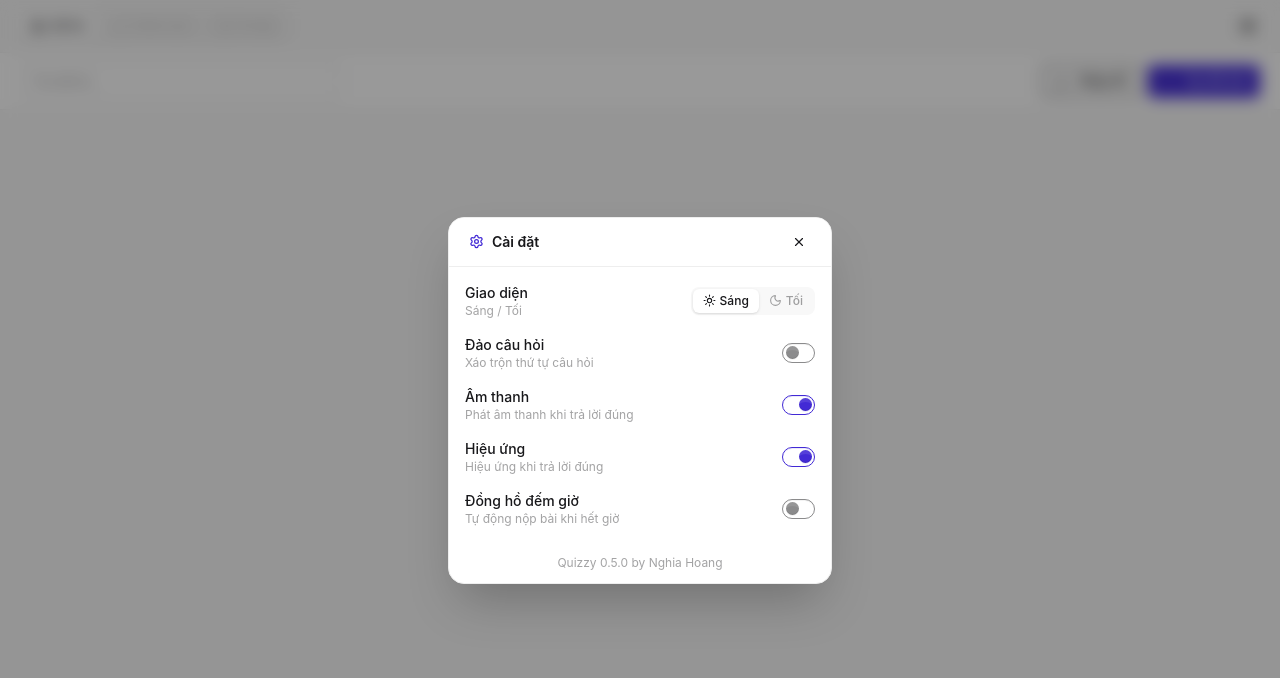
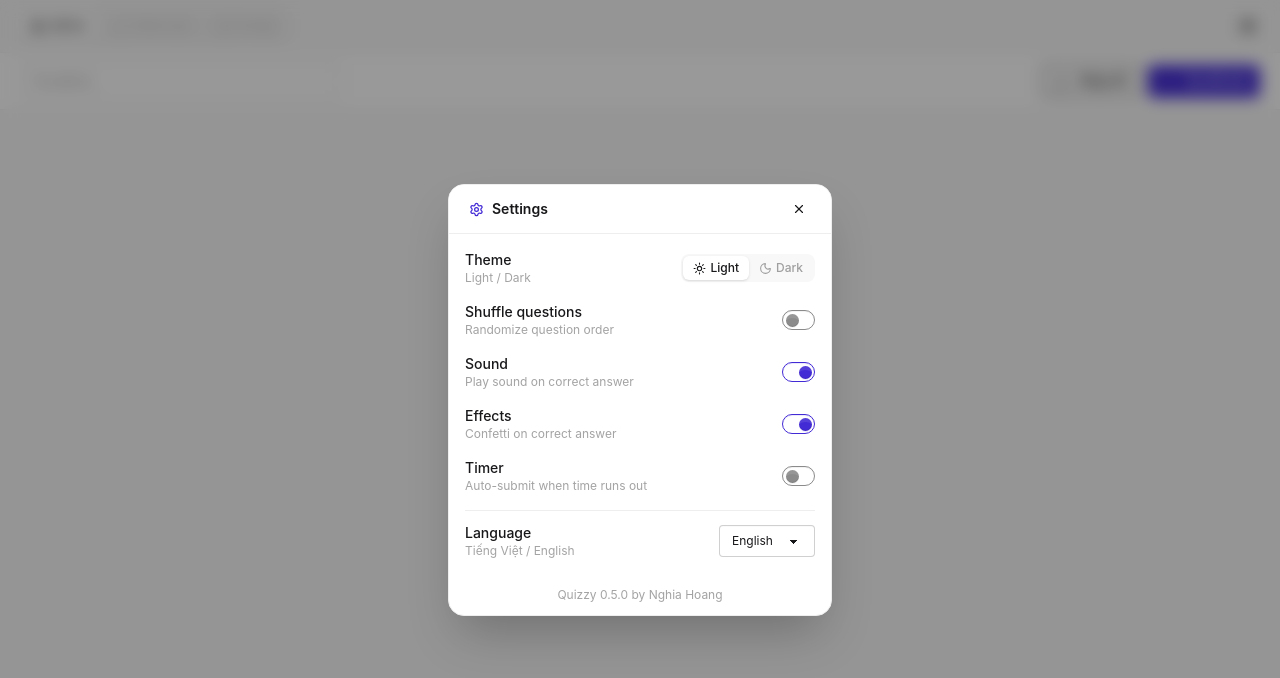
Before and after one commit to nghiaxh/quizzy, a React (Vite) app: page / in a window 1280 px wide. Both pictures are taken after a click on the button 1248 px from the left and 26 px from the top of the page. Shown: the top 678 px of the page. Built offline with nearby package versions, Linux system fonts and the light colour scheme; the HTML template or start-up script is replaced by a standard one.

Commit message:
feat(settings): add language selector to settings modal

```diff
--- a/src/components/SettingsModal.tsx
+++ b/src/components/SettingsModal.tsx
@@ -1,5 +1,7 @@
 import { Settings, X, Sun, Moon } from "lucide-react";
 import { useQuizStore } from "../store/quizStore";
+import { useTranslation } from "../i18n/useTranslation";
+import type { Language } from "../i18n/translations";
 
 interface SettingsModalProps {
   theme: "light" | "dark";
@@ -8,7 +10,8 @@ interface SettingsModalProps {
 }
 
 export default function SettingsModal({ theme, setTheme, onClose }: SettingsModalProps) {
-  const { shuffleQuestions, setShuffleQuestions, soundEnabled, setSoundEnabled, effectsEnabled, setEffectsEnabled, timerEnabled, setTimerEnabled, timerMinutes, setTimerMinutes } = useQuizStore();
+  const { shuffleQuestions, setShuffleQuestions, soundEnabled, setSoundEnabled, effectsEnabled, setEffectsEnabled, timerEnabled, setTimerEnabled, timerMinutes, setTimerMinutes, language, setLanguage } = useQuizStore();
+  const { t } = useTranslation();
 
   return (
     <div className="fixed inset-0 z-50 flex items-end sm:items-center justify-center p-0 sm:p-4">
@@ -18,7 +21,7 @@ export default function SettingsModal({ theme, setTheme, onClose }: SettingsModa
         <div className="flex items-center justify-between px-4 sm:px-5 py-3 border-b border-base-300 sticky top-0 bg-base-100 z-10">
           <div className="flex items-center gap-2">
             <Settings size={15} className="text-primary" />
-            <span className="font-semibold text-sm">Cài đặt</span>
+            <span className="font-semibold text-sm">{t("settings.title")}</span>
           </div>
           <button className="btn btn-ghost btn-xs btn-square" onClick={onClose}>
             <X size={14} />
@@ -29,47 +32,47 @@ export default function SettingsModal({ theme, setTheme, onClose }: SettingsModa
 
           <div className="flex items-center justify-between">
             <div>
-              <p className="text-sm font-medium">Giao diện</p>
-              <p className="text-xs text-base-content/40">Sáng / Tối</p>
+              <p className="text-sm font-medium">{t("settings.theme.label")}</p>
+              <p className="text-xs text-base-content/40">{t("settings.theme.desc")}</p>
             </div>
             <div className="flex items-center bg-base-200 rounded-lg p-0.5">
               <button onClick={() => setTheme("light")} className={`cursor-pointer flex items-center gap-1 px-2.5 py-1 rounded-md text-xs font-medium transition-all ${theme === "light" ? "bg-base-100 text-base-content shadow-sm" : "text-base-content/40 hover:text-base-content"}`}>
-                <Sun size={13} /> Sáng
+                <Sun size={13} /> {t("settings.theme.light")}
               </button>
               <button onClick={() => setTheme("dark")} className={`cursor-pointer flex items-center gap-1 px-2.5 py-1 rounded-md text-xs font-medium transition-all ${theme === "dark" ? "bg-base-100 text-base-content shadow-sm" : "text-base-content/40 hover:text-base-content"}`}>
-                <Moon size={13} /> Tối
+                <Moon size={13} /> {t("settings.theme.dark")}
               </button>
             </div>
           </div>
 
           <div className="flex items-center justify-between">
             <div>
-              <p className="text-sm font-medium">Đảo câu hỏi</p>
-              <p className="text-xs text-base-content/40">Xáo trộn thứ tự câu hỏi</p>
+              <p className="text-sm font-medium">{t("settings.shuffle.label")}</p>
+              <p className="text-xs text-base-content/40">{t("settings.shuffle.desc")}</p>
             </div>
             <input type="checkbox" className="toggle toggle-sm toggle-primary" checked={shuffleQuestions} onChange={(e) => setShuffleQuestions(e.target.checked)} />
           </div>
 
           <div className="flex items-center justify-between">
             <div>
-              <p className="text-sm font-medium">Âm thanh</p>
-              <p className="text-xs text-base-content/40">Phát âm thanh khi trả lời đúng</p>
+              <p className="text-sm font-medium">{t("settings.sound.label")}</p>
+              <p className="text-xs text-base-content/40">{t("settings.sound.desc")}</p>
             </div>
             <input type="checkbox" className="toggle toggle-sm toggle-primary" checked={soundEnabled} onChange={(e) => setSoundEnabled(e.target.checked)} />
           </div>
 
           <div className="flex items-center justify-between">
             <div>
-              <p className="text-sm font-medium">Hiệu ứng</p>
-              <p className="text-xs text-base-content/40">Hiệu ứng khi trả lời đúng</p>
+              <p className="text-sm font-medium">{t("settings.effects.label")}</p>
+              <p className="text-xs text-base-content/40">{t("settings.effects.desc")}</p>
             </div>
             <input type="checkbox" className="toggle toggle-sm toggle-primary" checked={effectsEnabled} onChange={(e) => setEffectsEnabled(e.target.checked)} />
           </div>
 
           <div className="flex items-center justify-between">
             <div>
-              <p className="text-sm font-medium">Đồng hồ đếm giờ</p>
-              <p className="text-xs text-base-content/40">Tự động nộp bài khi hết giờ</p>
+              <p className="text-sm font-medium">{t("settings.timer.label")}</p>
+              <p className="text-xs text-base-content/40">{t("settings.timer.desc")}</p>
             </div>
             <input type="checkbox" className="toggle toggle-sm toggle-primary" checked={timerEnabled} onChange={(e) => setTimerEnabled(e.target.checked)} />
           </div>
@@ -77,15 +80,26 @@ export default function SettingsModal({ theme, setTheme, onClose }: SettingsModa
           {timerEnabled && (
             <div className="flex items-center justify-between pl-3 border-l-2 border-primary/30">
               <div>
-                <p className="text-sm font-medium">Thời gian</p>
-                <p className="text-xs text-base-content/40">Số phút làm bài</p>
+                <p className="text-sm font-medium">{t("settings.time.label")}</p>
+                <p className="text-xs text-base-content/40">{t("settings.time.desc")}</p>
               </div>
               <div className="flex items-center gap-1">
                 <input type="number" className="input input-xs input-bordered w-16 text-center" min={1} max={180} value={timerMinutes} onChange={(e) => setTimerMinutes(Math.max(1, parseInt(e.target.value) || 1))} />
-                <span className="text-xs text-base-content/40">phút</span>
+                <span className="text-xs text-base-content/40">{t("settings.time.unit")}</span>
               </div>
             </div>
           )}
+
+          <div className="flex items-center justify-between border-t border-base-300 pt-3">
+            <div>
+              <p className="text-sm font-medium">{t("settings.language.label")}</p>
+              <p className="text-xs text-base-content/40">{t("settings.language.desc")}</p>
+            </div>
+            <select className="select select-sm select-bordered w-24" value={language} onChange={(e) => setLanguage(e.target.value as Language)}>
+              <option value="en">English</option>
+              <option value="vi">Tiếng Việt</option>
+            </select>
+          </div>
 
         </div>
 
--- a/src/store/quizStore.ts
+++ b/src/store/quizStore.ts
@@ -2,6 +2,8 @@ import { create } from "zustand";
 import { persist } from "zustand/middleware";
 import { Question, parseQuestions } from "../utils/parser";
 import { fireCorrect } from "../utils/confetti";
+import type { Language } from "../i18n/translations";
+import { t } from "../i18n/translations";
 
 export type Tab = "exams" | "editor" | "quiz" | "result" | "review";
 
@@ -55,6 +57,9 @@ interface QuizStore {
   setTimerMinutes: (minutes: number) => void;
   quizEndTime: number | null;
   submitAllAndFinish: () => void;
+
+  language: Language;
+  setLanguage: (lang: Language) => void;
 
   exportToFile: () => void;
   importFromFile: (file: File) => Promise<void>;
@@ -122,10 +127,11 @@ export const useQuizStore = create<QuizStore>()(
         const exam = get().exams.find((e) => e.id === id);
         if (!exam) return;
         const newId = genId();
+        const lang = get().language;
         const copy: Exam = {
           ...exam,
           id: newId,
-          name: `${exam.name} (bản sao)`,
+          name: `${exam.name} ${t(lang, "exams.copySuffix")}`,
           createdAt: Date.now(),
           updatedAt: Date.now(),
         };
@@ -275,6 +281,9 @@ export const useQuizStore = create<QuizStore>()(
       setTimerMinutes: (minutes) => { set({ timerMinutes: minutes }); },
       quizEndTime: null,
 
+      language: "en",
+      setLanguage: (lang) => { set({ language: lang }); },
+
       exportToFile: () => {
         const s = get();
         const blob = new Blob(
@@ -314,6 +323,7 @@ export const useQuizStore = create<QuizStore>()(
         effectsEnabled: s.effectsEnabled,
         timerEnabled: s.timerEnabled,
         timerMinutes: s.timerMinutes,
+        language: s.language,
       }),
     },
   ),
```
